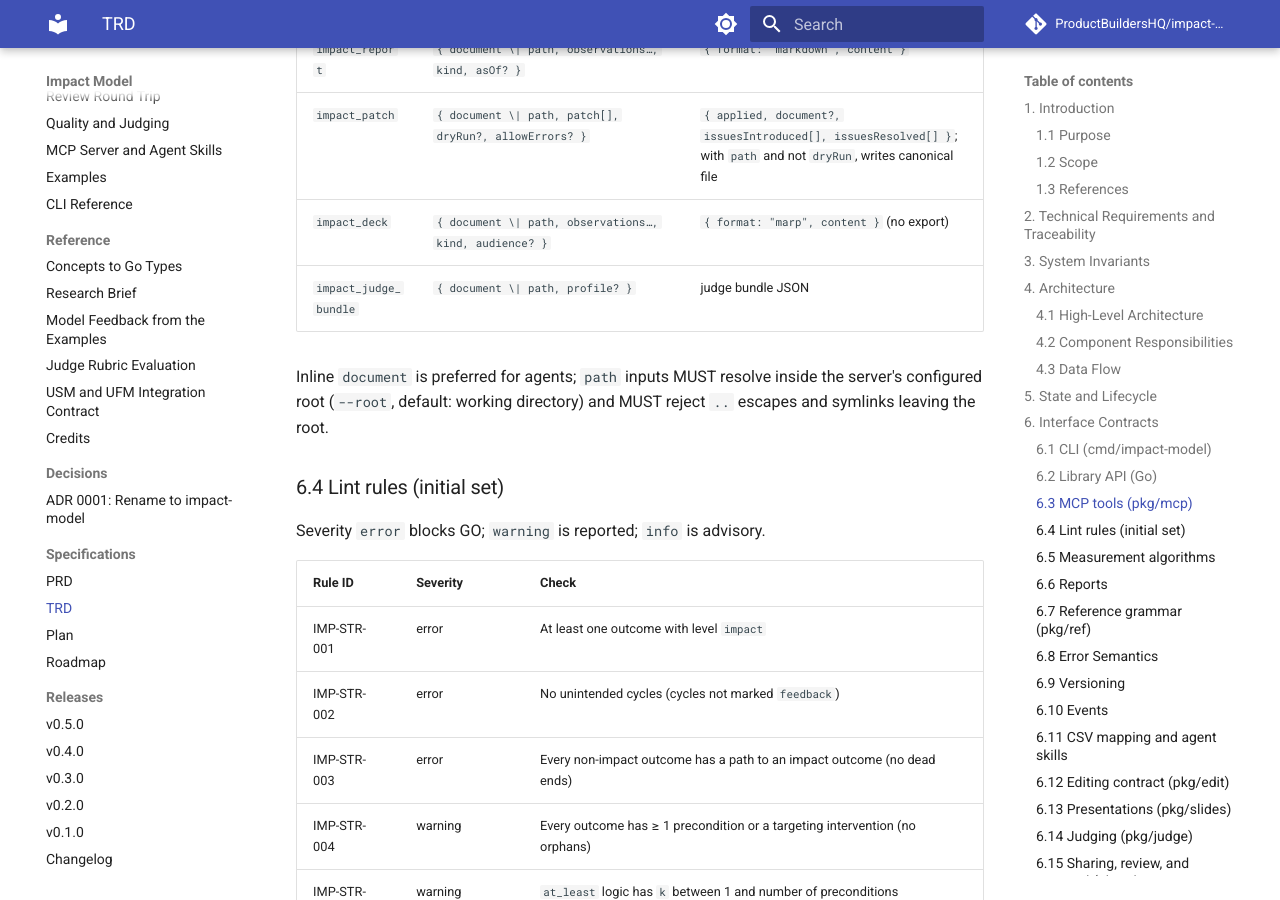
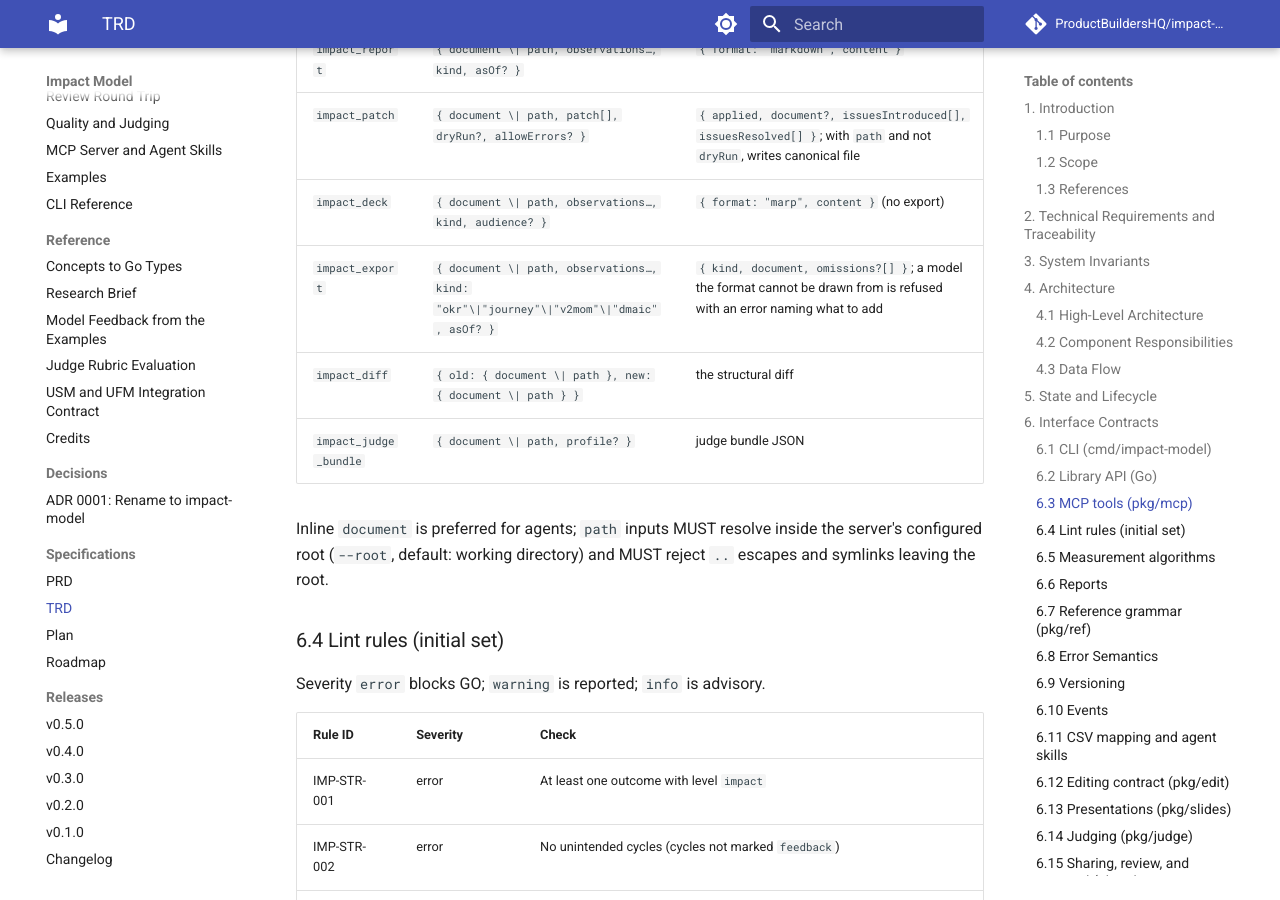
Before and after one commit to ProductBuildersHQ/theoryofchange-spec, an MkDocs documentation site: the page built from docs/specs/initiatives/INIT-THEORYOFCHANGESPEC-001/TRD.md, in a window 1280 px wide and 900 px high, scrolled down 14404 px. Built offline with MkDocs 1.6.1 and Material for MkDocs 9.7.7, drawn with Linux system fonts in a browser that asks for light colours; comment, search, counter and statistics services are not loaded.

Commit message:
docs(mcp): document impact_export
The MCP guide and the TRD's tool table list impact_export, and the table
gains impact_diff, which it was missing.

Refs: RMI-IMPACTMODEL-014

Co-Authored-By: Claude Opus 5.5 <noreply@anthropic.com>

```diff
--- a/docs/specs/initiatives/INIT-THEORYOFCHANGESPEC-001/TRD.md
+++ b/docs/specs/initiatives/INIT-THEORYOFCHANGESPEC-001/TRD.md
@@ -324,6 +324,8 @@ require a DAG), `ErrUnsupportedFormat`. Callers use `errors.Is`.
 | `impact_report` | `{ document \| path, observations…, kind, asOf? }` | `{ format: "markdown", content }` |
 | `impact_patch` | `{ document \| path, patch[], dryRun?, allowErrors? }` | `{ applied, document?, issuesIntroduced[], issuesResolved[] }`; with `path` and not `dryRun`, writes canonical file |
 | `impact_deck` | `{ document \| path, observations…, kind, audience? }` | `{ format: "marp", content }` (no export) |
+| `impact_export` | `{ document \| path, observations…, kind: "okr"\|"journey"\|"v2mom"\|"dmaic", asOf? }` | `{ kind, document, omissions?[] }`; a model the format cannot be drawn from is refused with an error naming what to add |
+| `impact_diff` | `{ old: { document \| path }, new: { document \| path } }` | the structural diff |
 | `impact_judge_bundle` | `{ document \| path, profile? }` | judge bundle JSON |
 
 Inline `document` is preferred for agents; `path` inputs MUST resolve inside
```
Also changed, not shown: docs/guides/mcp-and-skills.md (+1 -0 lines).
